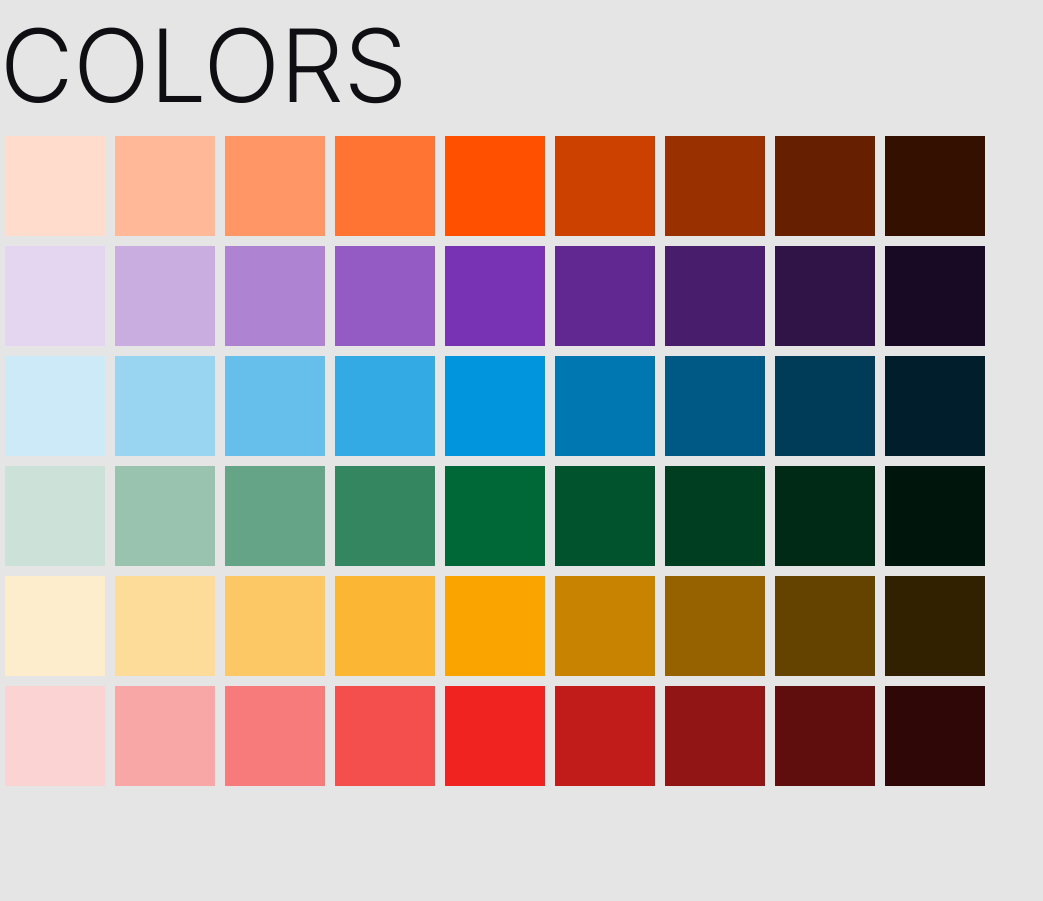
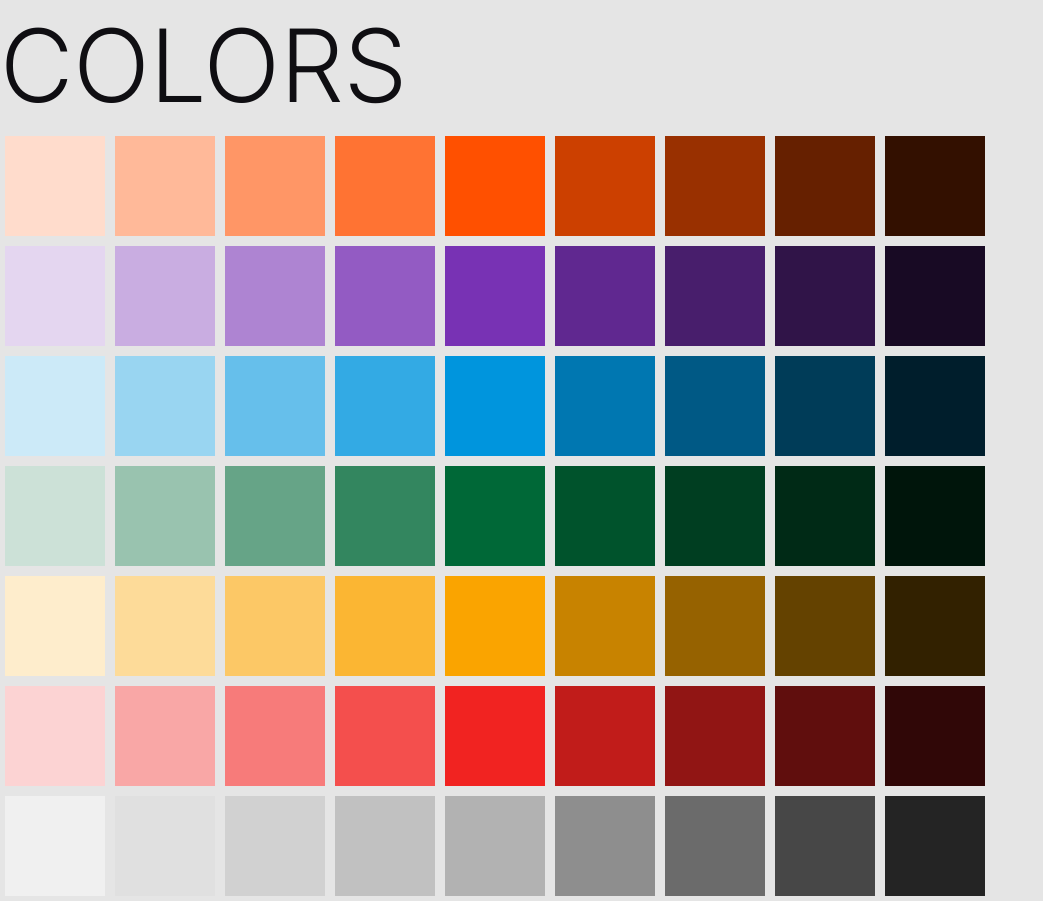
Before and after one commit to Beardography/Depot, a Vue app: page /colors in a window 1280 px wide. Shown: the whole page, without its empty margins (0-1043 px from the left). Before the commit the page ends 800 px from the top, so only its background shows below. Built offline with nearby package versions, Linux system fonts and the light colour scheme.

Commit message:
updated styles

```diff
--- a/src/styles/scss/_button.scss
+++ b/src/styles/scss/_button.scss
@@ -88,8 +88,9 @@ button {
     border: 1px solid $red-500;
 
     &:hover {
-      background-color: $red-500;
+      background-color: $red-600;
       color: $white;
+      border-color: $red-600;
     }
 
     &:disabled {
--- a/src/styles/scss/_swatches.scss
+++ b/src/styles/scss/_swatches.scss
@@ -248,4 +248,44 @@
       }
     }
   }
+
+  &:nth-of-type(7) {
+    .swatch {
+      &:nth-of-type(1) {
+        background-color: $gray-100;
+      }
+
+      &:nth-of-type(2) {
+        background-color: $gray-200;
+      }
+
+      &:nth-of-type(3) {
+        background-color: $gray-300;
+      }
+
+      &:nth-of-type(4) {
+        background-color: $gray-400;
+      }
+
+      &:nth-of-type(5) {
+        background-color: $gray-500;
+      }
+
+      &:nth-of-type(6) {
+        background-color: $gray-600;
+      }
+
+      &:nth-of-type(7) {
+        background-color: $gray-700;
+      }
+
+      &:nth-of-type(8) {
+        background-color: $gray-800;
+      }
+
+      &:nth-of-type(9) {
+        background-color: $gray-900;
+      }
+    }
+  }
 }
--- a/src/styles/styles.css
+++ b/src/styles/styles.css
@@ -253,6 +253,33 @@ select {
 .swatches:nth-of-type(6) .swatch:nth-of-type(9) {
   background-color: #300707;
 }
+.swatches:nth-of-type(7) .swatch:nth-of-type(1) {
+  background-color: #f0f0f0;
+}
+.swatches:nth-of-type(7) .swatch:nth-of-type(2) {
+  background-color: #e0e0e0;
+}
+.swatches:nth-of-type(7) .swatch:nth-of-type(3) {
+  background-color: #d1d1d1;
+}
+.swatches:nth-of-type(7) .swatch:nth-of-type(4) {
+  background-color: #c1c1c1;
+}
+.swatches:nth-of-type(7) .swatch:nth-of-type(5) {
+  background-color: #b2b2b2;
+}
+.swatches:nth-of-type(7) .swatch:nth-of-type(6) {
+  background-color: #8e8e8e;
+}
+.swatches:nth-of-type(7) .swatch:nth-of-type(7) {
+  background-color: #6b6b6b;
+}
+.swatches:nth-of-type(7) .swatch:nth-of-type(8) {
+  background-color: #474747;
+}
+.swatches:nth-of-type(7) .swatch:nth-of-type(9) {
+  background-color: #242424;
+}
 
 @font-face {
   font-family: "Inter";
@@ -348,8 +375,14 @@ body {
 a {
   color: #0095dd;
 }
+a:hover {
+  color: #33aae4;
+}
 a:visited {
   color: #7832b4;
+}
+a:visited:hover {
+  color: #935bc3;
 }
 
 button {
@@ -431,8 +464,9 @@ button.danger-secondary {
   border: 1px solid #f12321;
 }
 button.danger-secondary:hover {
-  background-color: #f12321;
+  background-color: #c11c1a;
   color: #e5e5e5;
+  border-color: #c11c1a;
 }
 button.danger-secondary:disabled {
   cursor: not-allowed;
--- a/src/views/ColorsView.vue
+++ b/src/views/ColorsView.vue
@@ -71,4 +71,16 @@
     <div class="swatch"></div>
     <div class="swatch"></div>
   </div>
+
+  <div class="swatches">
+    <div class="swatch"></div>
+    <div class="swatch"></div>
+    <div class="swatch"></div>
+    <div class="swatch"></div>
+    <div class="swatch"></div>
+    <div class="swatch"></div>
+    <div class="swatch"></div>
+    <div class="swatch"></div>
+    <div class="swatch"></div>
+  </div>
 </template>
--- a/src/views/ComponentsView.vue
+++ b/src/views/ComponentsView.vue
@@ -33,6 +33,7 @@ import Tag from '../components/Tag.vue'
   <br />
   <br />
   <br />
+  <h3>Tags</h3>
   <Tag size="lg" text="this is a tag and all this other stuff" />
   <Tag size="md" />
 
```
Also changed, not shown: src/styles/scss/_link.scss (+8 -0 lines), 1 other file (tests, documents, lock files or other folders).
